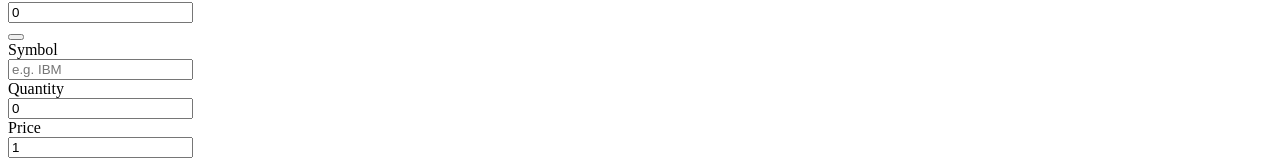
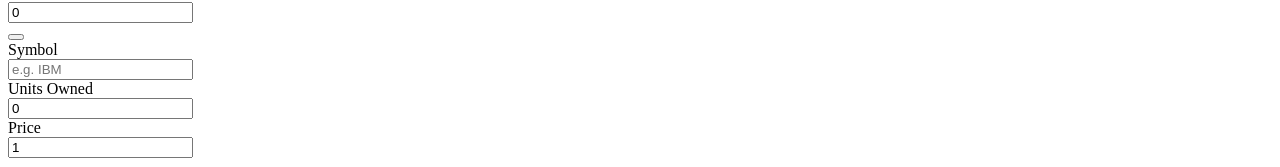
Before and after one commit to alisterpineda/PortfolioRebalancer, a Svelte app: page / in a window 1280 px wide. Both pictures are taken after a click on the button "Add Stock". Shown: the part 241-408 px from the top of the page. Built offline with nearby package versions, Linux system fonts and the light colour scheme.

Commit message:
Rename label to 'Units Owned' to be more clear to user

```diff
--- a/src/PositionCardItem.svelte
+++ b/src/PositionCardItem.svelte
@@ -38,7 +38,7 @@
         </div>
       </div>
       <div class="field">
-        <label class="label is-small">Quantity</label>
+        <label class="label is-small">Units Owned</label>
         <div class="control">
           <input class="input is-small" type="number" placeholder="e.g. 7" bind:value={position.quantity}>
         </div>
```
